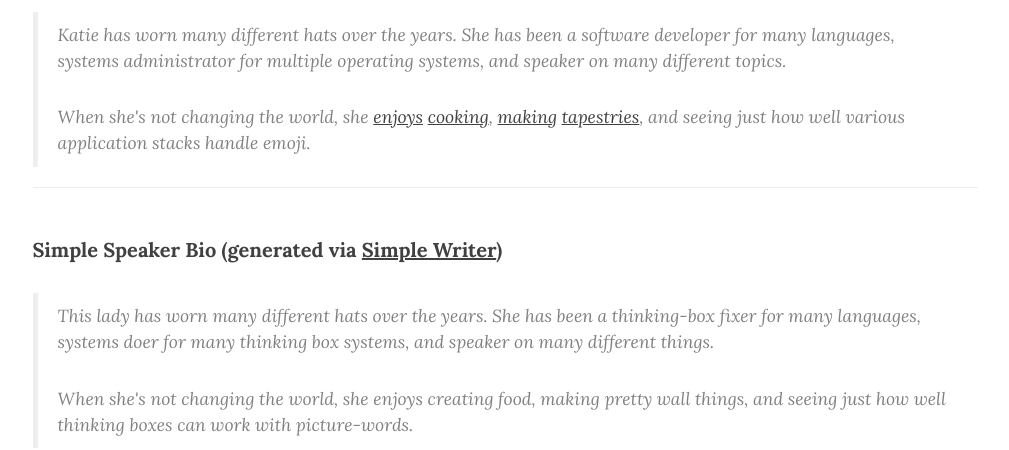
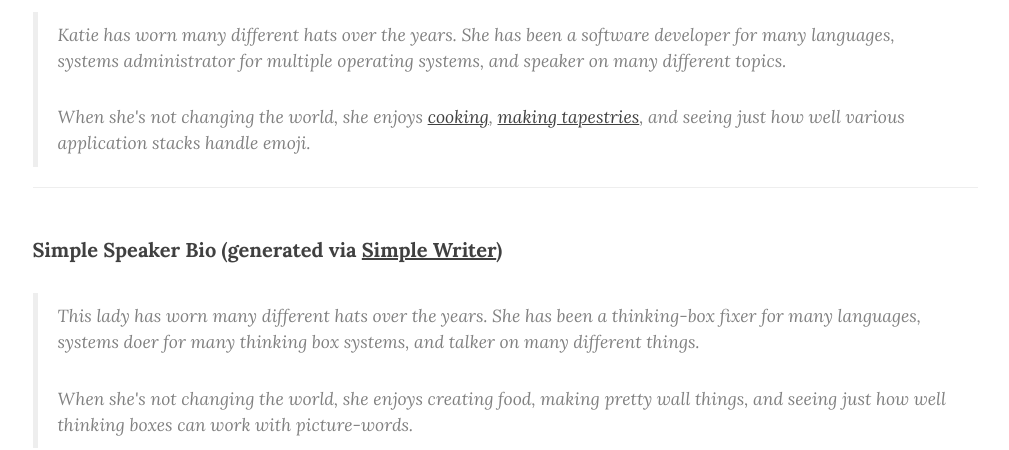
Before and after one commit to glasnt/blog, a Jekyll site: the page built from about.html, in a window 1280 px wide and 900 px high, scrolled down 479 px. Shown: the part 155-605 px from the top of the window, without its empty margins (135-1144 px from the left). Built offline with Jekyll 4.4.1, drawn with Linux system fonts in a browser that asks for light colours; nearby versions of some CDN libraries.

Commit message:
Update bio

```diff
--- a/about.html
+++ b/about.html
@@ -13,14 +13,14 @@ header-img: "img/about-bg.jpg"
 <br>
 <blockquote><p style="margin: 0">Katie has worn many different hats over the years. She has been a software developer for many languages, systems administrator for multiple operating systems, and speaker on many different topics. </p>
 
-<p>When she's not changing the world, she <a href="http://forums.overclockers.com.au/showthread.php?t=1162025">enjoys</a> <a href="http://forums.overclockers.com.au/showthread.php?t=1099933">cooking</a>, <a href="http://imgur.com/a/u9IEL">making</a> <a href="https://i.imgur.com/HQ7pr.jpg">tapestries</a>, and seeing just how well various application stacks handle emoji.</p>
+<p>When she's not changing the world, she enjoys <a href="https://twitter.com/glasnt/status/698302985806327808">cooking</a>, <a href="https://twitter.com/jairtrejo/status/866164545303203842">making tapestries</a>, and seeing just how well various application stacks handle emoji.</p>
 </blockquote>
 <hr>
 <br>
 <dt>Simple Speaker Bio (generated via <a href="http://xkcd.com/simplewriter/" style="text-decoration: underline">Simple Writer</a>)</dt>
 <br>
 <blockquote><p style="margin:0">
-This lady has worn many different hats over the years. She has been a thinking-box fixer for many languages, systems doer for many thinking box systems, and speaker on many different things.
+This lady has worn many different hats over the years. She has been a thinking-box fixer for many languages, systems doer for many thinking box systems, and talker on many different things.
 </p><p>When she's not changing the world, she enjoys creating food, making pretty wall things, and seeing just how well thinking boxes can work with picture-words.
 </p></blockquote>
 
```
